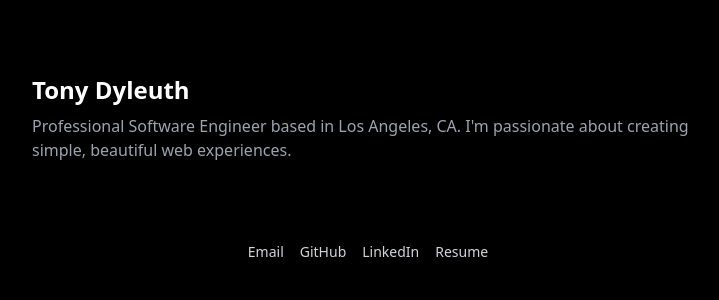
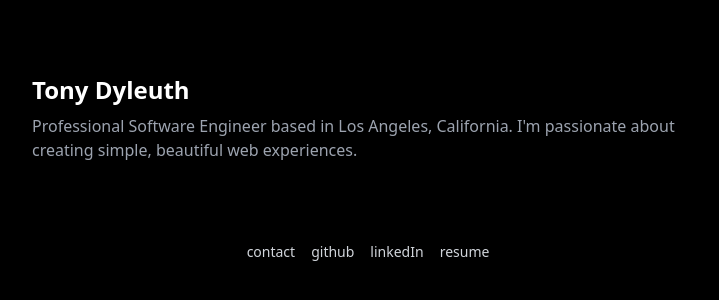
Before and after one commit to tdyleuth/tonydyleuth-website, a Next.js app: page / in a window 1280 px wide. Shown: the part 232-532 px from the top of the page, without its empty margins (272-991 px from the left). Built offline with nearby package versions, Linux system fonts and the light colour scheme.

Commit message:
Update styling and bio

```diff
--- a/src/components/Layout.tsx
+++ b/src/components/Layout.tsx
@@ -15,7 +15,7 @@ export default function Layout({ children }: LayoutProps) {
           href="mailto:tony.dyleuth@gmail.com"
           className="text-gray-300 hover:text-gray-100 hover:underline transition duration-200 ease-in-out"
         >
-          Email
+          contact
         </a>
         <a
           href="https://github.com/tdyleuth"
@@ -23,7 +23,7 @@ export default function Layout({ children }: LayoutProps) {
           rel="noopener noreferrer"
           className="text-gray-300 hover:text-gray-100 hover:underline transition duration-200 ease-in-out"
         >
-          GitHub
+          github
         </a>
         <a
           href="https://www.linkedin.com/in/tdyleuth/"
@@ -31,7 +31,7 @@ export default function Layout({ children }: LayoutProps) {
           rel="noopener noreferrer"
           className="text-gray-300 hover:text-gray-100 hover:underline transition duration-200 ease-in-out"
         >
-          LinkedIn
+          linkedIn
         </a>
         <a
           href="https://drive.google.com/file/d/1Z7H87Ycc5Nq3pa3nW3-LO4-djEDL7BAv/view?usp=sharing"
@@ -39,7 +39,7 @@ export default function Layout({ children }: LayoutProps) {
           rel="noopener noreferrer"
           className="text-gray-300 hover:text-gray-100 hover:underline transition duration-200 ease-in-out"
         >
-          Resume
+          resume
         </a>
       </footer>
     </div>
--- a/src/pages/index.tsx
+++ b/src/pages/index.tsx
@@ -5,8 +5,8 @@ export default function Home() {
     <Layout>
       <h1 className="text-2xl font-semibold mb-2">Tony Dyleuth</h1>
       <p className="text-gray-400 mb-8">
-        Professional Software Engineer based in Los Angeles, CA. I&apos;m
-        passionate about creating simple, beautiful web experiences.
+        Professional Software Engineer based in Los Angeles, California.
+        I&apos;m passionate about creating simple, beautiful web experiences.
       </p>
     </Layout>
   );
```
